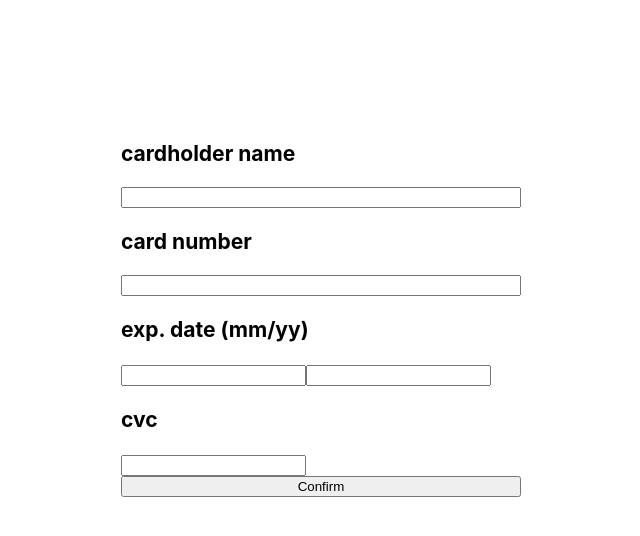
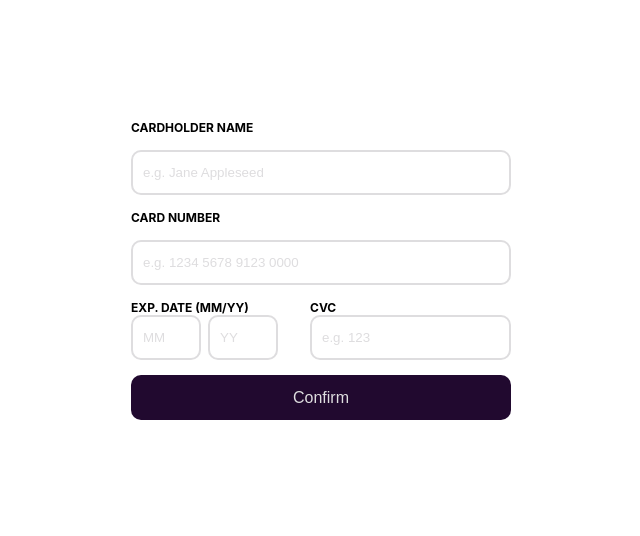
Before and after one commit to ViktoriaKondrashova1/credit-card-form, a React (Vite) app in the folder credit-card-form/: page / in a window 1280 px wide. Shown: the top 536 px of the page, without its empty margins (399-1039 px from the left). Built offline with nearby package versions, Linux system fonts and the light colour scheme.

Commit message:
feat: add form component

```diff
--- a/credit-card-form/src/components/Form/Form.scss
+++ b/credit-card-form/src/components/Form/Form.scss
@@ -1,8 +1,36 @@
 @import "../../variables.scss";
 
 .form {
-  max-width: 400px;
+  max-width: 380px;
   margin: auto;
   display: flex;
   flex-direction: column;
+  gap: 15px;
+
+  &__info {
+    display: flex;
+    justify-content: space-between;
+  }
+
+  //   &__date__wrap {
+  //     display: flex;
+  //     gap: 7px;
+  //   }
+
+  &__submit {
+    background-color: $very-dark-violet;
+    box-sizing: border-box;
+    height: 45px;
+    border-radius: 10px;
+    border: none;
+    color: $light-grayish-violet;
+    font-size: 16px;
+    font-weight: 500;
+    cursor: pointer;
+  }
 }
+
+.date-input {
+  width: 70px;
+  margin-right: 7px;
+}
--- a/credit-card-form/src/components/Form/Form.tsx
+++ b/credit-card-form/src/components/Form/Form.tsx
@@ -4,22 +4,33 @@ import "./Form.scss";
 const Form = () => {
   return (
     <form className="form">
-      <h3 className="form__title">cardholder name</h3>
-      <BaseInput />
-      <h3 className="form__title">card number</h3>
-      <BaseInput />
+      <BaseInput
+        type="text"
+        title="cardholder name"
+        placeholder="e.g. Jane Appleseed"
+      />
+      <BaseInput
+        type="number"
+        title="card number"
+        placeholder="e.g. 1234 5678 9123 0000"
+      />
       <div className="form__info">
-        <>
-          <h3 className="form__title">exp. date (mm/yy)</h3>
-          <BaseInput />
-          <BaseInput />
-        </>
-        <>
-          <h3 className="form__title">cvc</h3>
-          <BaseInput />
-        </>
+        <div>
+          <BaseInput
+            type="number"
+            title="exp. date (mm/yy)"
+            inputClass="date-input"
+            placeholder="MM"
+          />
+          <BaseInput type="number" inputClass="date-input" placeholder="YY" />
+        </div>
+        <div>
+          <BaseInput type="number" title="cvc" placeholder="e.g. 123" />
+        </div>
       </div>
-      <button type="submit">Confirm</button>
+      <button type="submit" className="form__submit">
+        Confirm
+      </button>
     </form>
   );
 };
--- a/credit-card-form/src/components/Inputs/BaseInput/BaseInput.scss
+++ b/credit-card-form/src/components/Inputs/BaseInput/BaseInput.scss
@@ -0,0 +1,21 @@
+@import "../../../variables.scss";
+
+.base-input {
+  box-sizing: border-box;
+  height: 45px;
+  border-radius: 10px;
+  border: $light-grayish-violet 2px solid;
+  padding: 10px;
+  cursor: pointer;
+
+  &__title {
+    text-transform: uppercase;
+    font-size: 12px;
+    margin: 0;
+  }
+
+  &::placeholder {
+    font-weight: 20px;
+    color: $light-grayish-violet;
+  }
+}
--- a/credit-card-form/src/components/Inputs/BaseInput/BaseInput.tsx
+++ b/credit-card-form/src/components/Inputs/BaseInput/BaseInput.tsx
@@ -1,7 +1,26 @@
 import "./BaseInput.scss";
 
-const BaseInput = () => {
-  return <input className="base-input" />;
+interface IBaseInput {
+  type: string;
+  inputClass?: string;
+  placeholder: string;
+  title?: string;
+}
+
+const BaseInput = ({ type, inputClass, placeholder, title }: IBaseInput) => {
+  const classes = `base-input ${inputClass}`;
+
+  return (
+    <>
+      {title && <h3 className="base-input__title">{title}</h3>}
+      <input
+        type={type}
+        className={classes}
+        placeholder={placeholder}
+        required
+      />
+    </>
+  );
 };
 
 export default BaseInput;
```
